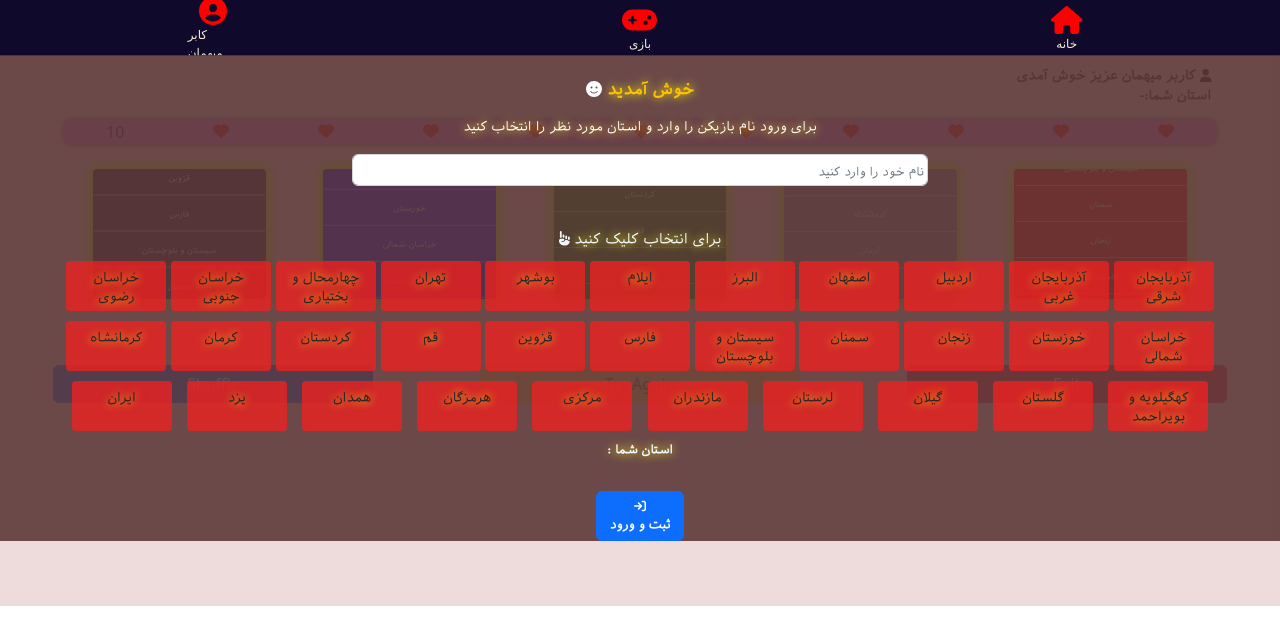
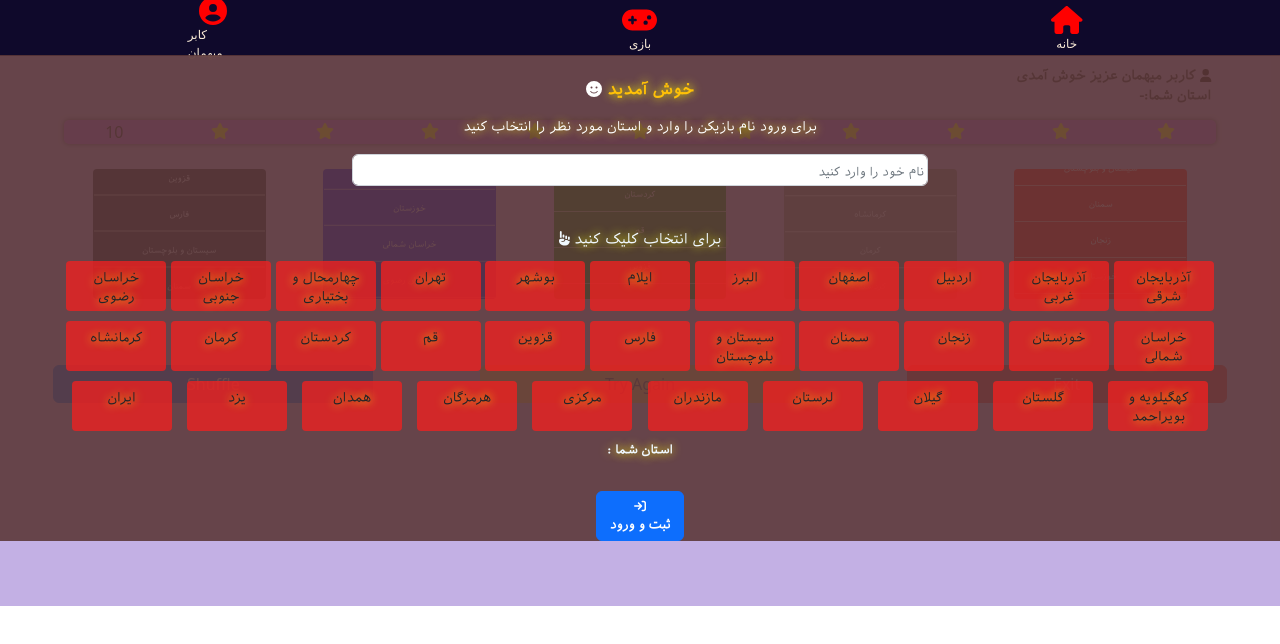
Before and after one commit to omidSharifi526/iranBinApp, a React (Create React App) app: page /playgame in a window 1280 px wide. Shown: the top 644 px of the page. Built offline with nearby package versions, Linux system fonts and the light colour scheme.

Commit message:
AddIranGiftPage

```diff
--- /dev/null
+++ b/src/Pages/GameSource/Components/IranGift/IranGift.jsx
@@ -0,0 +1,19 @@
+import React from 'react'
+import '../IranGift/iranGift-style.scss'
+const IranGift = ({setShowIranGift}) => {
+  return (
+   <>
+    <div className='iranGift-container'>
+        <h1>ایران</h1>
+        <h1>تبریک..!!</h1>
+        <h3>شما برنده جایزه ویژه ما شدید!!</h3>
+    <button className='btn btn-info' onClick={()=>{
+        setShowIranGift(false)
+    }}>OK</button>
+    </div>
+
+    </>
+  )
+}
+
+export default IranGift
--- /dev/null
+++ b/src/Pages/GameSource/Components/IranGift/iranGift-style.scss
@@ -0,0 +1,16 @@
+.iranGift-container{
+    direction: rtl;
+    width: 70%;
+    margin: auto;
+    left: 20%;
+    height: 600px;
+    background-color: yellow;
+    position: absolute;
+    z-index: 10;
+    display: flex;
+    justify-content: center;
+    align-items: center;
+    flex-direction: column;
+    border-radius: 5px ;
+
+}
--- a/src/Pages/GameSource/Components/ListOfCity-Style.scss
+++ b/src/Pages/GameSource/Components/ListOfCity-Style.scss
@@ -60,7 +60,7 @@
     position: absolute;
     width: 100px;
     height: 50px;
-    top: -100px;
+    top: -900px;
     left: 40px;
     transition:  2s  all ease 0s;
 
@@ -114,15 +114,12 @@
     background-color: rgba(195, 0, 255, 0.356);
     display: flex;
     justify-content: space-around;
-    transition: all ease 3s;
+
     border-radius: 5px;
     box-shadow: 0px 0px 5px rgba(0, 0, 0, 0.637);
     margin-bottom: 20px;
     margin-top: 10px;
-    span{
-        transition: all ease 3s !important;
 
-    }
 }
 
 
@@ -137,15 +134,7 @@
 
 
 }
-@keyframes cityCol {
-    from{
-    }
-    to{
-        box-shadow: 0px 0px 10px 5px rgb(188, 255, 4);
-    }
 
-
-}
 
 .CityCol{
     width: 15%;
@@ -157,7 +146,6 @@
     border-radius: 4px;
 
 
-    animation: alternate infinite ease-in-out cityCol 0.5s ;
 
 
     p{
--- a/src/Pages/GameSource/Components/ListOfCitys.jsx
+++ b/src/Pages/GameSource/Components/ListOfCitys.jsx
@@ -9,7 +9,7 @@ import './ListOfCity-Style.scss';
 import { Cityes } from '../Data/GameInfo';
 
 
-const ListOfCitys = ({setEndGameShow,playerName,citySelected}) => {
+const ListOfCitys = ({setShowIranGift,setEndGameShow,playerName,citySelected}) => {
   let pName=playerName;
   let CitySels=citySelected;
 
@@ -23,6 +23,7 @@ const ListOfCitys = ({setEndGameShow,playerName,citySelected}) => {
   const[countRound,setCountRound]=useState(10);
   const [showmess,setShowMess]=useState(false);
   const[countRender,setcountRender]=useState(0);
+  const[iranFlag,setIranFlag]=useState(true);
 
 
   const[sortL1,setsortL1]=useState([...Cityes]);
@@ -102,6 +103,7 @@ const ListOfCitys = ({setEndGameShow,playerName,citySelected}) => {
 
 
       let currentRate=0;
+      let iranNameFlag=false;
       let myCitys=[SHL1Created[1].name,SHL2Created[1].name,SHL3Created[1].name,SHL4Created[1].name,SHL5Created[1].name];
      console.log(SHL1Created[1].name,SHL2Created[1].name,SHL3Created[1].name,SHL4Created[1].name,SHL5Created[1].name)
       for (let index = 0; index < myCitys.length; index++) {
@@ -111,11 +113,17 @@ const ListOfCitys = ({setEndGameShow,playerName,citySelected}) => {
         //  console.log(currentRate)
 
          }
+         if (myCitys[index]==='ایران') {
+          console.log('iranflagTrue',myCitys[index])
+          setIranFlag(true)
+          console.log('myCitys[index]',myCitys[index])
+          setShowIranGift(true)
+         }
 
       }
 
       setScore(currentRate);
-      console.log(score)
+      // console.log(score)
 
 
 
@@ -216,7 +224,7 @@ const ListOfCitys = ({setEndGameShow,playerName,citySelected}) => {
     <div className='GameInfo-container' >
 
     <div className={showmess?'showMess':'notshowMess'}>
-       {score} X  <FontAwesomeIcon className='jun' icon={faHeart} color="red" />
+       {score} X  <FontAwesomeIcon className='jun' icon={faStar} color="yellow" />
         </div>
 
 
@@ -238,7 +246,7 @@ const ListOfCitys = ({setEndGameShow,playerName,citySelected}) => {
                     <div className='junContainer'>
                    {jun.map((val,index)=>{
                     return(<>
-                   <span> <FontAwesomeIcon className='jun' icon={faHeart} color="red" /></span>
+                   <span> <FontAwesomeIcon className='jun' icon={faStar} color="yellow" /></span>
                     </>)
 
                    })}
--- a/src/Pages/PlayGame.jsx
+++ b/src/Pages/PlayGame.jsx
@@ -7,6 +7,7 @@ import ListOfCitys from './GameSource/Components/ListOfCitys';
 import GetUserInfo from '../Components/GetUserInfo/GetUserInfo';
 import GameRules from '../Components/GameRules/GameRules';
 import EndGame from './GameSource/Components/EndGame/EndGame';
+import IranGift from './GameSource/Components/IranGift/IranGift';
 
 
 const PlayGame = () => {
@@ -15,7 +16,8 @@ const PlayGame = () => {
   const [playerName,setPlayerName]=useState('');
   const [citySelected,setCitySelected]=useState('');
   const[rulesGameShow,setrulesGameShow]=useState(false);
-  const[endGame,setEndGameShow]=useState(false)
+  const[endGame,setEndGameShow]=useState(false);
+  const[showIranGift,setShowIranGift]=useState(false)
 
  // let flagss=false
 
@@ -24,7 +26,8 @@ const PlayGame = () => {
 
     {getInfo && <GetUserInfo gamerulesChanger={setrulesGameShow} usernameChanger={setPlayerName} stateChanger={setGetInfo} setCitySelected={setCitySelected} />}
     { rulesGameShow &&<GameRules/>}
-    {endGame && <EndGame setEndGameShow={setEndGameShow} playerName={playerName} />}
+    {showIranGift && <IranGift setShowIranGift={setShowIranGift}/>}
+    {endGame && <EndGame  setEndGameShow={setEndGameShow} playerName={playerName} />}
 
      <Header Userame={playerName}/>
     <div className='Main-Container'>
@@ -32,7 +35,7 @@ const PlayGame = () => {
 
        <div className='City-Container'>
 
-       <ListOfCitys setEndGameShow={setEndGameShow} playerName={playerName} citySelected={citySelected} />
+       <ListOfCitys setShowIranGift={setShowIranGift} setEndGameShow={setEndGameShow} playerName={playerName} citySelected={citySelected} />
 
        </div>
 
--- a/src/Pages/PlayGameStyles/PlayGame-Style.scss
+++ b/src/Pages/PlayGameStyles/PlayGame-Style.scss
@@ -1,6 +1,6 @@
 .Main-Container{
     min-height: 550px;
-    background-color: rgb(238, 220, 220);
+    background-color: rgb(195, 176, 228);
     padding-top: 5px;
     display: flex;
     flex-direction: column;
```
